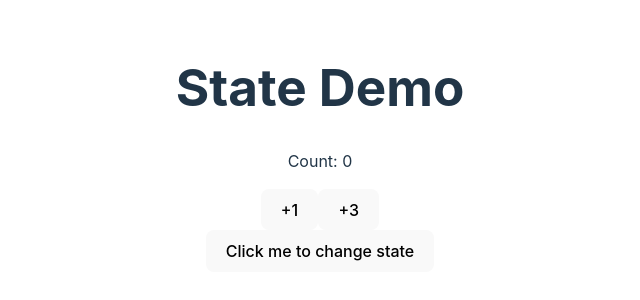
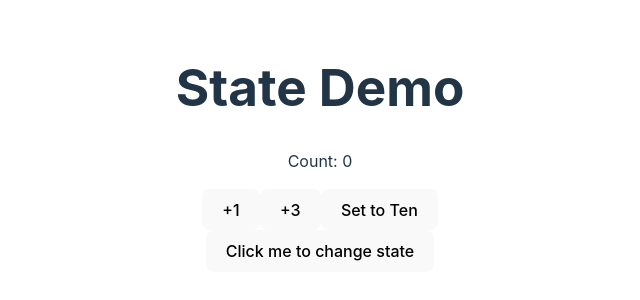
Before and after one commit to brunopenner/react-state-demo, a React (Vite) app: page / in a window 1280 px wide. Shown: the part 252-552 px from the top of the page, without its empty margins (320-960 px from the left). Built offline with nearby package versions, Linux system fonts and the light colour scheme.

Commit message:
#649. When Does React Re-Render?

```diff
--- a/src/Counter.jsx
+++ b/src/Counter.jsx
@@ -1,9 +1,13 @@
 import {useState} from "react";
 
 export default function Counter() {
+    console.log("RE-RENDERED!!!");
     const [count, setCount] = useState(0);
     const addOne = () => {
         setCount(count+1)
+    };
+    const setToTen = () => {
+        setCount(10)
     };
     const addThree = () => {
         setCount(c => c+1)
@@ -15,6 +19,8 @@ export default function Counter() {
             <p>Count: {count}</p>
             <button onClick={addOne}>+1</button>
             <button onClick={addThree}>+3</button>
+
+            <button onClick={setToTen}>Set to Ten</button>
         </div>
     )
 }
```
